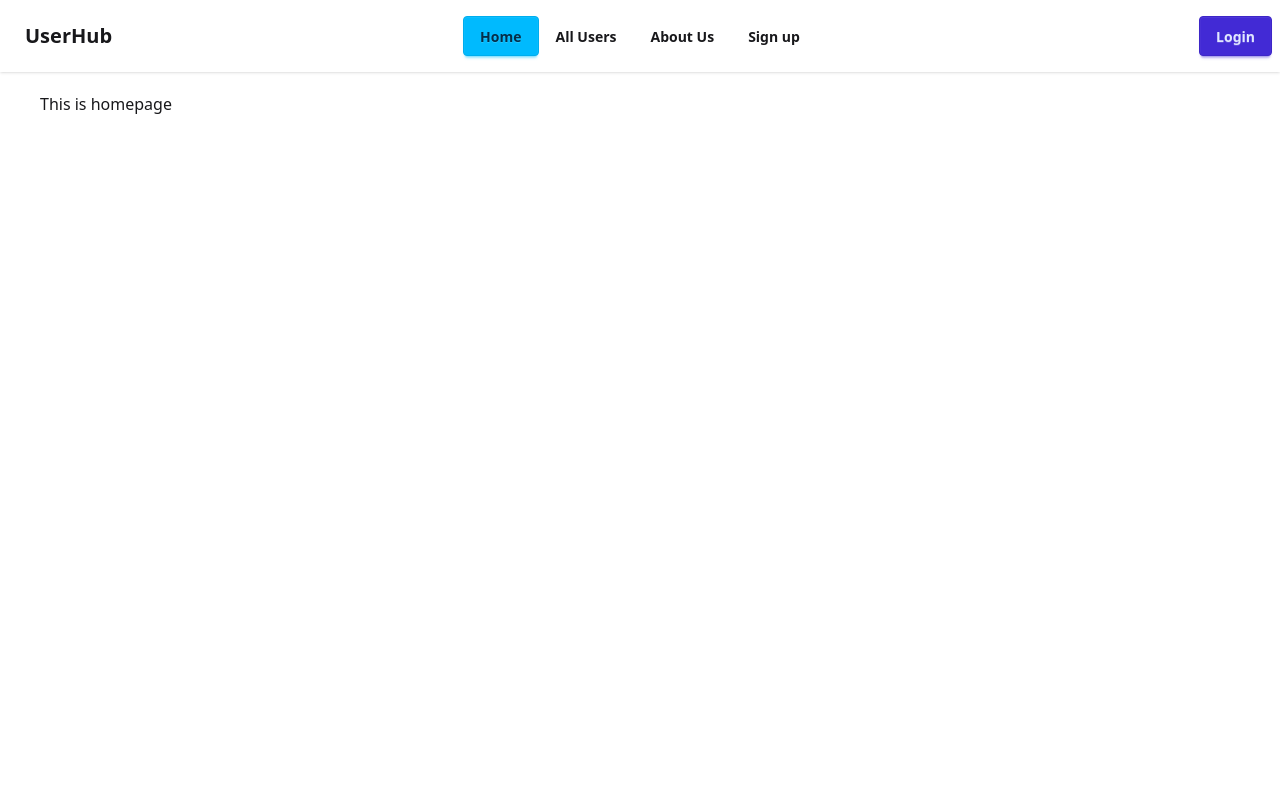
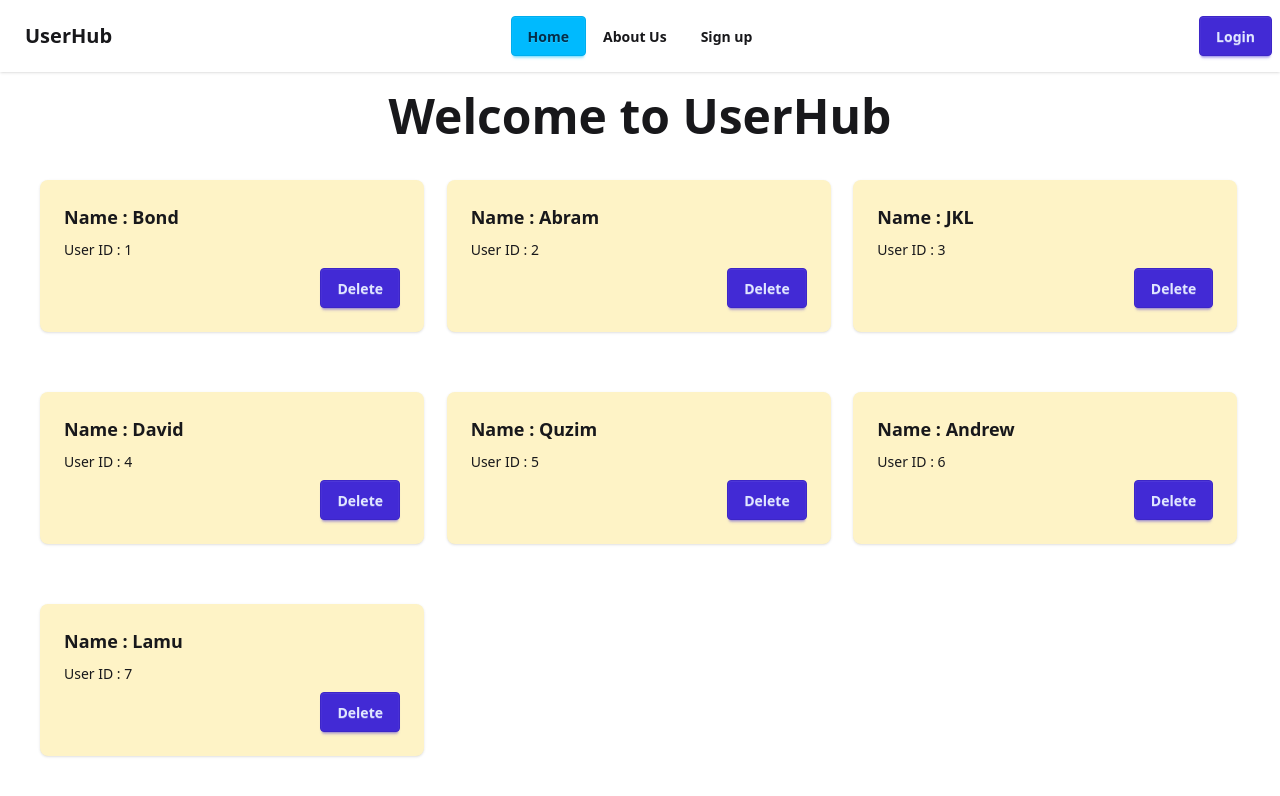
Before and after one commit to Maksudulfcub/user-management, a React (Vite) app: page / in a window 1280 px wide. Shown: the top 796 px of the page. Built offline with nearby package versions, Linux system fonts and the light colour scheme.

Commit message:
Showing all users in Homepage

```diff
--- a/src/components/Home/Home.jsx
+++ b/src/components/Home/Home.jsx
@@ -1,9 +1,22 @@
-import React from 'react';
+import { useState } from 'react';
+import Users from '../Users/Users';
 
 const Home = () => {
+
+    const [users, setUsers] = useState([
+        { id: 1, username: "Bond" },
+        { id: 2, username: "Abram" },
+        { id: 3, username: "JKL" },
+        { id: 4, username: "David" },
+        { id: 5, username: "Quzim" },
+        { id: 6, username: "Andrew" },
+        { id: 7, username: "Lamu" },
+    ])
+
     return (
-        <div className='px-10 mt-5'>
-            <h1>This is homepage</h1>
+        <div className='px-10 mt-5 mb-10'>
+            <h1 className='text-center text-5xl font-semibold'>Welcome to UserHub</h1>
+            <Users users={users}></Users>
         </div>
     );
 };
--- a/src/components/AllUsers/AllUsers.jsx
+++ b/src/components/Login/Login.jsx
@@ -1,11 +1,11 @@
 import React from 'react';
 
-const AllUsers = () => {
+const Login = () => {
     return (
         <div>
-            <h1>All Users</h1>
+            <h1>Login Now</h1>
         </div>
     );
 };
 
-export default AllUsers;
+export default Login;
--- a/src/components/Navbar/Navbar.jsx
+++ b/src/components/Navbar/Navbar.jsx
@@ -7,11 +7,6 @@ const Navbar = () => {
             className={({ isActive, isPending }) =>
                 isActive ? 'btn btn-info' : isPending ? 'pending' : 'btn btn-ghost'
             }>Home
-        </NavLink>
-        <NavLink to="/users"
-            className={({ isActive, isPending }) =>
-                isActive ? 'btn btn-info' : isPending ? 'pending' : 'btn btn-ghost'
-            }>All Users
         </NavLink>
         <NavLink to="/about"
             className={({ isActive, isPending }) =>
--- /dev/null
+++ b/src/components/User/User.jsx
@@ -0,0 +1,18 @@
+
+const User = ({ user }) => {
+    return (
+        <div>
+            <div className="card lg:w-96 mt-10 bg-amber-100 card-md shadow-sm">
+                <div className="card-body">
+                    <h2 className="card-title">Name : {user.username}</h2>
+                    <p>User ID : {user.id}</p>
+                    <div className="justify-end card-actions">
+                        <button className="btn btn-primary">Delete</button>
+                    </div>
+                </div>
+            </div>
+        </div>
+    );
+};
+
+export default User;
--- /dev/null
+++ b/src/components/Users/Users.jsx
@@ -0,0 +1,11 @@
+import User from "../User/User";
+
+const Users = ({ users }) => {
+    return (
+        <div className="grid grid-cols-1 md:grid-cols-2 lg:grid-cols-3 gap-5">
+            {users.map(user => <User key={user.id} user={user}></User>)}
+        </div>
+    );
+};
+
+export default Users;
```
Also changed, not shown: src/main.jsx (+5 -5 lines).
